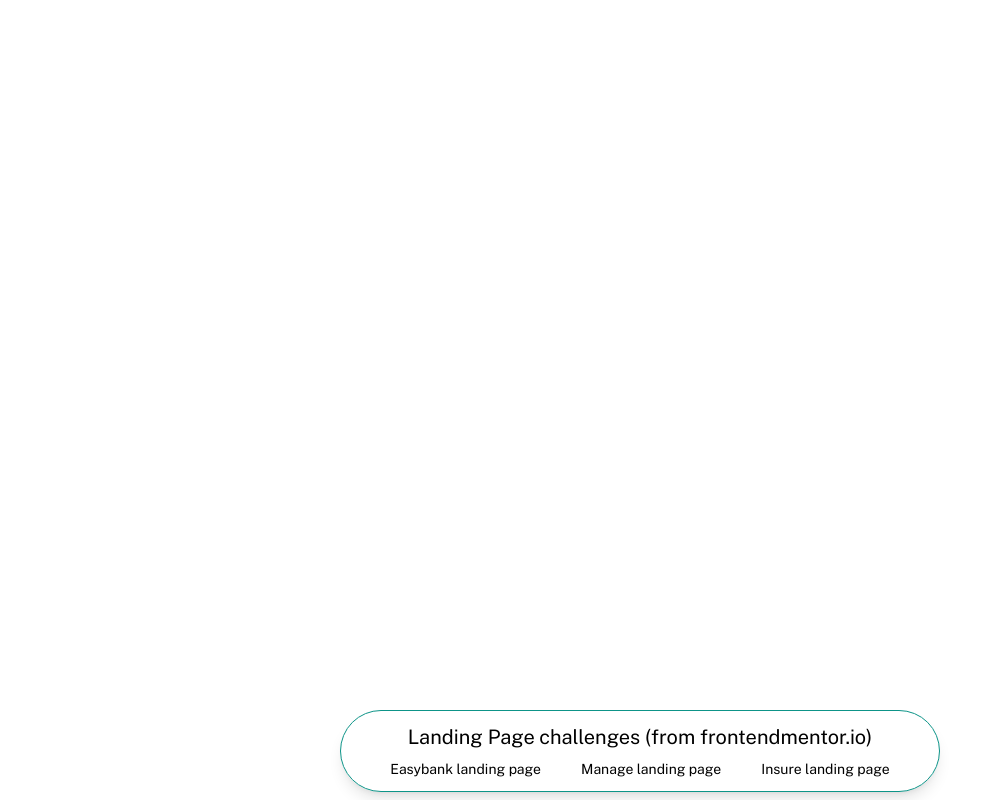
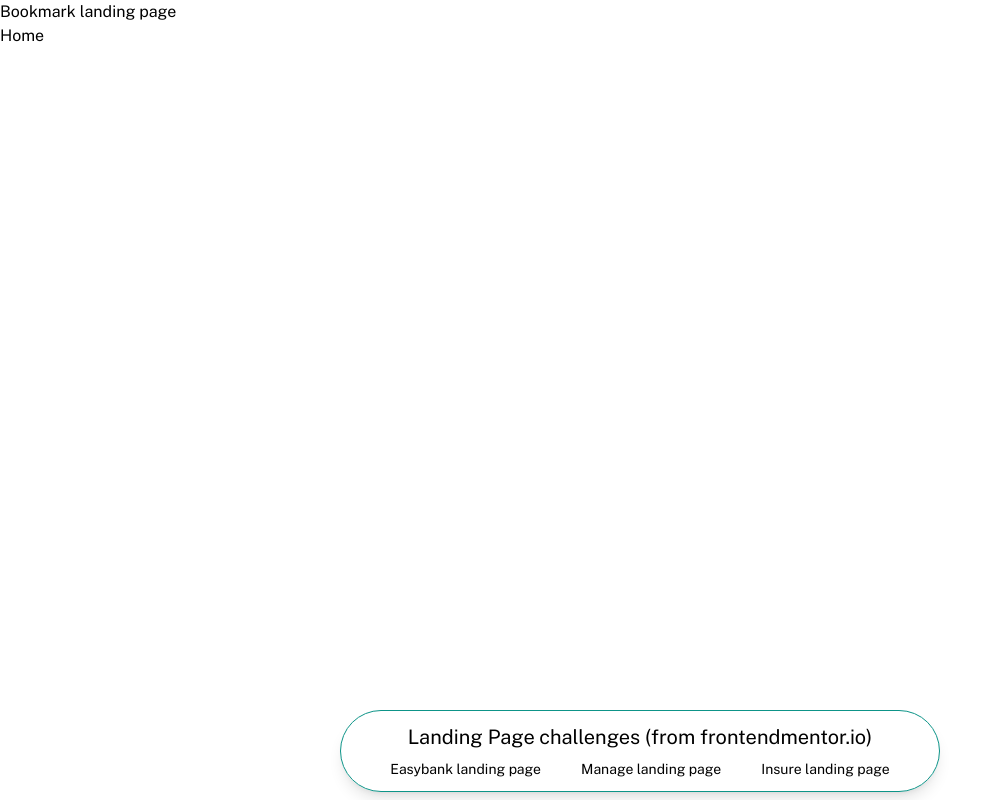
Before and after one commit to rswindells/landing-pages, a Nuxt app: page /bookmark in a window 1280 px wide. Shown: the whole page, without its empty margins (0-1002 px from the left). Built offline with nearby package versions, Linux system fonts and the light colour scheme.

Commit message:
feat: add bookmark pg and svg background

```diff
--- /dev/null
+++ b/pages/bookmark.vue
@@ -0,0 +1,4 @@
+<template>
+    <h1>Bookmark landing page</h1>
+    <nuxt-link to="/">Home</nuxt-link>
+</template>
```
Also changed, not shown: assets/images/svg/waves.svg (added).
